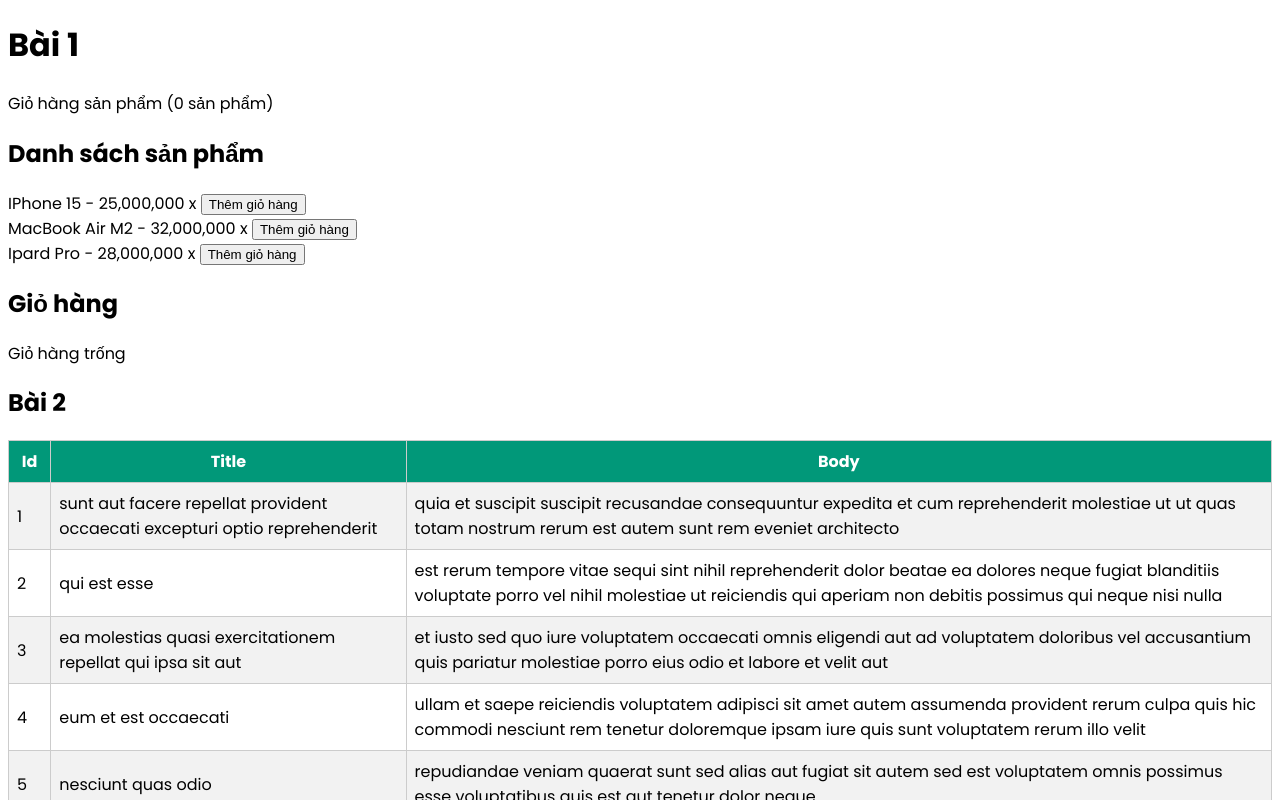
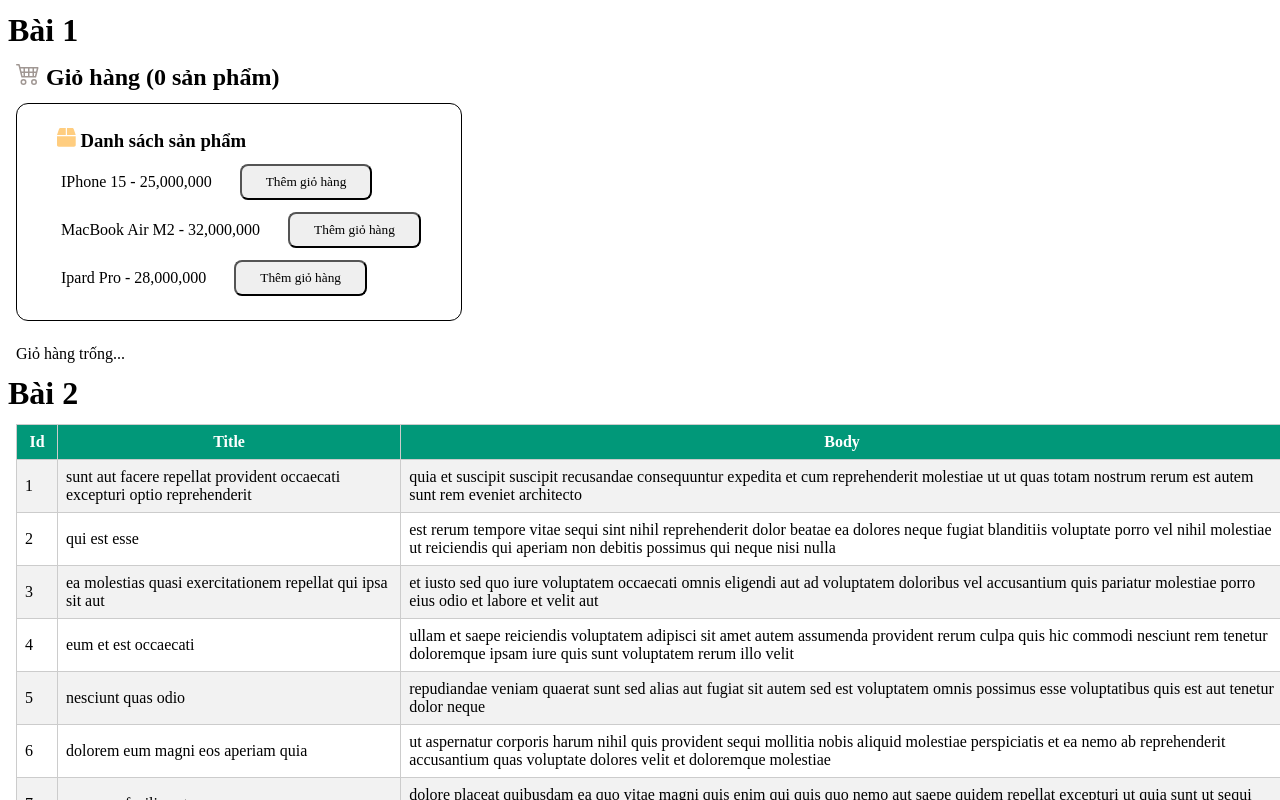
Before and after one commit to nguyenphuong29082004/HIT15_REACT_2025, a React (Vite) app in the folder week1/: page / in a window 1280 px wide. Shown: the top 800 px of the page. Built offline with nearby package versions, Linux system fonts and the light colour scheme.

Commit message:
add app.css

```diff
--- a/week1/src/App.css
+++ b/week1/src/App.css
@@ -1,42 +1,13 @@
-/* #root {
-  max-width: 1280px;
-  margin: 0 auto;
-  padding: 2rem;
-  text-align: center;
+*{
+    margin: 0;
+    padding: 0;
+    box-sizing: border-box;
+    font-family: 'Times New Roman', Times, serif;
+    margin-left: 4px;
 }
-
-.logo {
-  height: 6em;
-  padding: 1.5em;
-  will-change: filter;
-  transition: filter 300ms;
+h1{
+    margin: 12px 4px 12px 0px;
 }
-.logo:hover {
-  filter: drop-shadow(0 0 2em #646cffaa);
+.icon-cart{
+    color: #a09793;
 }
-.logo.react:hover {
-  filter: drop-shadow(0 0 2em #61dafbaa);
-}
-
-@keyframes logo-spin {
-  from {
-    transform: rotate(0deg);
-  }
-  to {
-    transform: rotate(360deg);
-  }
-}
-
-@media (prefers-reduced-motion: no-preference) {
-  a:nth-of-type(2) .logo {
-    animation: logo-spin infinite 20s linear;
-  }
-}
-
-.card {
-  padding: 2em;
-}
-
-.read-the-docs {
-  color: #888;
-} */
--- a/week1/src/App.jsx
+++ b/week1/src/App.jsx
@@ -3,6 +3,8 @@
 import Cart from './components/Bai1/Cart';
 import TableData from './components/Bai2';
 import BtnToggle from './components/Bai3';
+import "./App.css"
+import { BsCart4 } from "react-icons/bs";
 
 
 function App() {
@@ -47,7 +49,7 @@
   return (
     <>
       <h1>Bài 1</h1>
-      <div className="title">Giỏ hàng sản phẩm ({totalQuantity} sản phẩm) </div>
+      <h2 className="title"><BsCart4 className='icon-cart'/> Giỏ hàng ({totalQuantity} sản phẩm) </h2>
       <div>
         <ListProducts onAddToCart={addToCart} />
       </div>
@@ -59,12 +61,12 @@
         />
       </div>
 
-      <h2>Bài 2</h2>
+      <h1>Bài 2</h1>
       <div>
         <TableData />
       </div>
 
-      <h2>Bài 3</h2>
+      <h1>Bài 3</h1>
       <div>
         <BtnToggle />
       </div>
--- a/week1/src/components/Bai1/Cart.jsx
+++ b/week1/src/components/Bai1/Cart.jsx
@@ -1,23 +1,31 @@
 import React, { useState } from "react"
-
+import { FaShoppingBag } from "react-icons/fa";
 import "./style.css"
 
 
 const Cart = ({ cart, onIncrease, onDecrease}) => {
   return (
     <>
-      <h2>Giỏ hàng</h2>
+
       {cart.length === 0 ? (
-        <p>Giỏ hàng trống</p>
+        <p>Giỏ hàng trống...</p>
       ) : (
-        cart.map((item) => (
-          <div key={item.id}>
-            {item.name} - {item.price.toLocaleString()} VND x {item.quantity}
-             <button className="btnAddProduct" onClick={() => onIncrease(item)}> + </button>
+        <>
+         <div className="container-cart">
+        <h3 className="title-cart"> <FaShoppingBag className="icon-bag"/> Giỏ hàng</h3>
+        {cart.map((item) => (
+          <div key={item.id} className="row-cart">
+            <p>  {item.name} - {item.quantity} sản phẩm </p>
+            <div>
+              <button className="btnAddProduct" onClick={() => onIncrease(item)}> + </button>
             <button className="btnDeProduct" onClick={() => onDecrease(item)}> - </button>
+            </div>
           </div>
-        ))
+        ))}
+        </div>
+        </>
       )}
+
     </>
   );
 };
--- a/week1/src/components/Bai1/ListProducts.jsx
+++ b/week1/src/components/Bai1/ListProducts.jsx
@@ -1,5 +1,5 @@
 import React, { useState } from "react"
-
+import { FaBox } from "react-icons/fa";
 import "./style.css"
 function ListProducts({onAddToCart}) {
   const products = [
@@ -23,17 +23,19 @@
 
   return (
     <>
-          <h2>Danh sách sản phẩm </h2>
+      <div className="container-products">
+        <h3><FaBox className="icon-box" /> Danh sách sản phẩm </h3>
         <div>
             {/* <div>{props.name} - {props.price} VND</div> */}
             {products.map((item) => (
-              <div key={item.id}>
-                  {item.name} - {item.price.toLocaleString()} x {item.quantity}
-                  <button className="btnAddToCart" onClick={() => onAddToCart(item)}>Thêm giỏ hàng</button>
+              <div key={item.id} className="row-product">
+                <p>{item.name} - {item.price.toLocaleString()}</p>
+                <button className="btnAddToCart" onClick={() => onAddToCart(item)}>Thêm giỏ hàng</button>
               </div>
             ))}
+        </div>
+      </div>
 
-        </div>
     </>
   )
 }
--- a/week1/src/components/Bai1/style.css
+++ b/week1/src/components/Bai1/style.css
@@ -0,0 +1,41 @@
+
+.container-products{
+    margin-top: 12px;
+    border: 1px solid black;
+    width: max-content;
+    border-radius: 12px;
+    padding: 24px 40px 24px 32px;
+    margin-bottom: 24px;
+}
+.row-product, .row-cart{
+    display: flex;
+    gap: 24px;
+    align-items: center;
+}
+.row-product, .row-cart{
+    margin-top: 12px;
+}
+.btnAddToCart{
+    border-radius: 8px;
+    padding: 8px 24px 8px 24px;
+}
+.icon-box{
+    color: #ffcd7f;
+}
+
+.row-cart button{
+    border-radius: 8px;
+    width: 44px;
+    padding: 8px 0px;
+    font-weight: bold;
+}
+.container-cart{
+    border: 1px solid black;
+    width: max-content;
+    border-radius: 12px;
+    padding: 24px 40px 24px 32px;
+    margin-bottom: 24px;
+}
+.icon-bag{
+    color: #039de5;
+}
--- a/week1/src/components/Bai3/style.css
+++ b/week1/src/components/Bai3/style.css
@@ -31,7 +31,7 @@
 }
 
 .container-toggle.on .text {
-  transform: translateX(124px);
+  transform: translateX(100px);
 }
 
 .container-toggle.on .btn-toggle {
```
Also changed, not shown: 1 other file (tests, documents, lock files or other folders).
